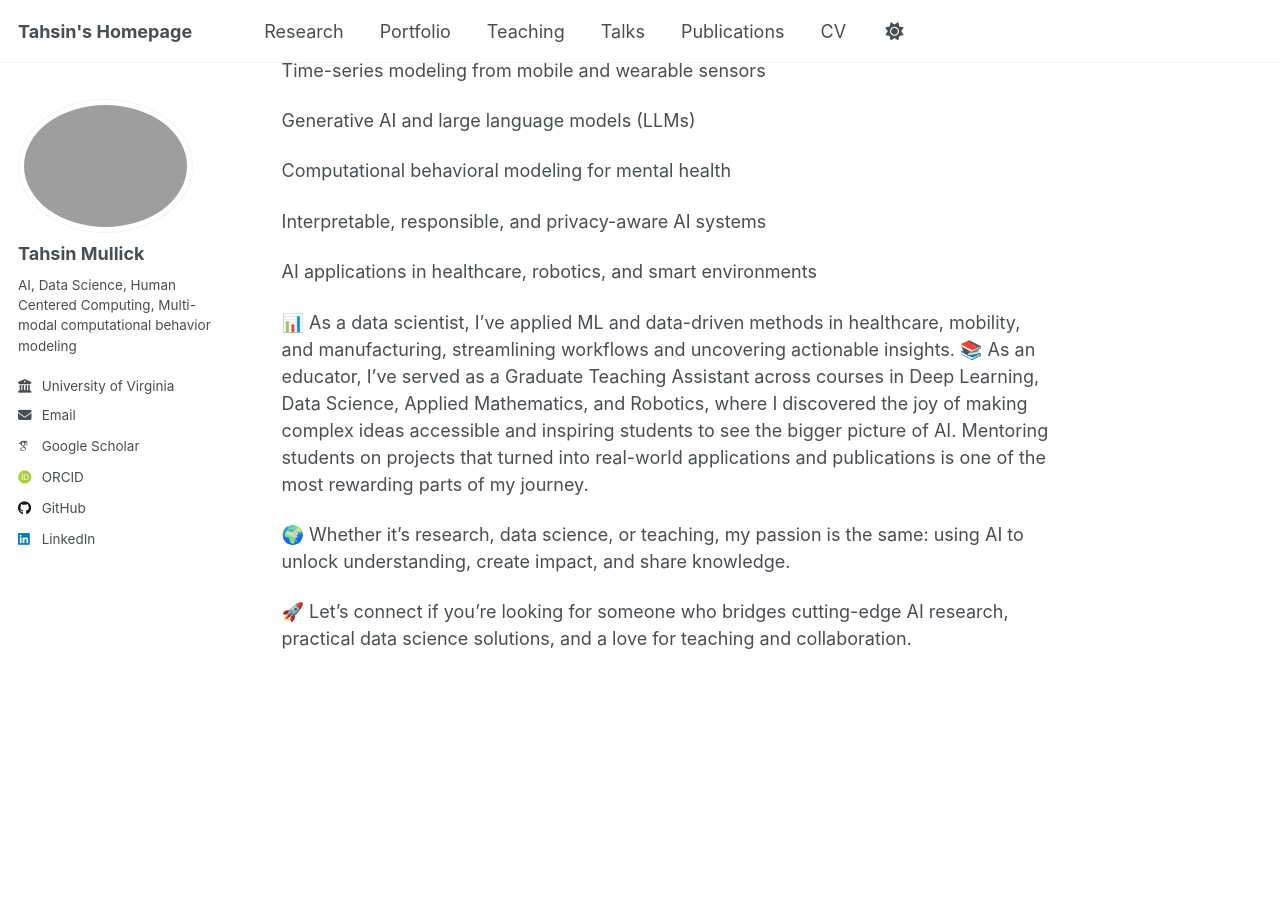
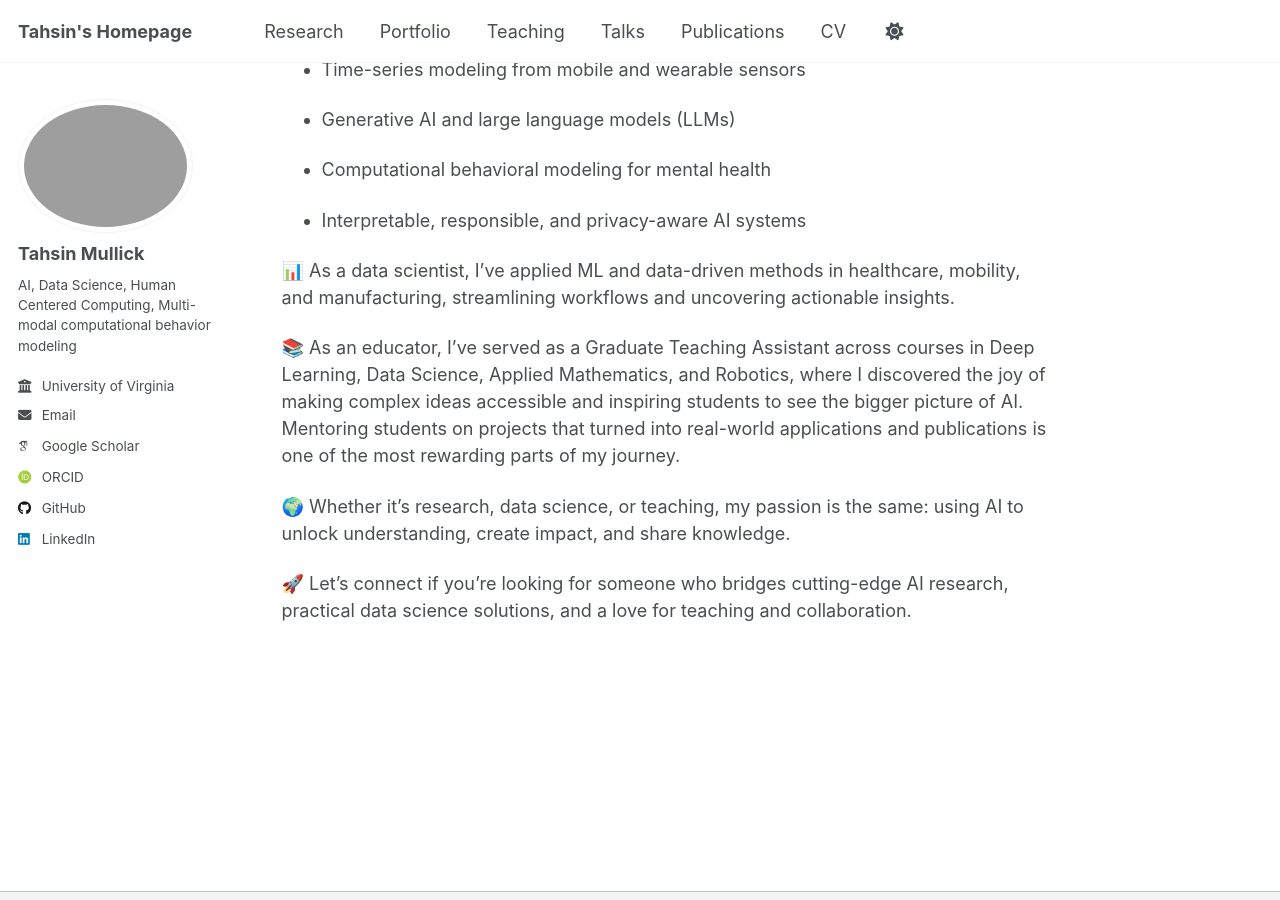
Before and after one commit to Tahsinmullick/Tahsinmullick.github.io, a Jekyll site: the page built from _pages/about.md, in a window 1280 px wide and 900 px high, scrolled down 658 px. Built offline with Jekyll 4.4.1, drawn with Linux system fonts in a browser that asks for light colours; some web fonts are replaced; a script that is not in the unit is left out.

Commit message:
changed about me

```diff
--- a/_pages/about.md
+++ b/_pages/about.md
@@ -9,27 +9,28 @@
 
 ![Illustration of my work](/images/gradcam_fvp2.png){: .align-right width="500px"}
 
-About Me
+# About Me
 
 👋 Hi, I’m Tahsin Uddin Mullick, Ph.D. — a researcher, data scientist, and educator driven by the belief that AI should empower people.
 
 🎓 I earned my Ph.D. in Systems & Information Engineering from the University of Virginia, specializing in human-centered computing, machine learning, deep learning, and multimodal behavioral modeling. My research spans mental health, robotics, and smart systems, with contributions supported by NIH, DARPA, and industry collaborations. Along the way, I’ve authored peer-reviewed publications, delivered conference talks, and hold a U.S. patent for intelligent systems design.
 
-🔬 My research interests include:
+# 🔬 My research interests include:
 
-Human-centered AI and multimodal machine learning
+- Human-centered AI and multimodal machine learning
 
-Time-series modeling from mobile and wearable sensors
+- Time-series modeling from mobile and wearable sensors
 
-Generative AI and large language models (LLMs)
+- Generative AI and large language models (LLMs)
 
-Computational behavioral modeling for mental health
+- Computational behavioral modeling for mental health
 
-Interpretable, responsible, and privacy-aware AI systems
+- Interpretable, responsible, and privacy-aware AI systems
 
-AI applications in healthcare, robotics, and smart environments
+
 
 📊 As a data scientist, I’ve applied ML and data-driven methods in healthcare, mobility, and manufacturing, streamlining workflows and uncovering actionable insights.
+
 📚 As an educator, I’ve served as a Graduate Teaching Assistant across courses in Deep Learning, Data Science, Applied Mathematics, and Robotics, where I discovered the joy of making complex ideas accessible and inspiring students to see the bigger picture of AI. Mentoring students on projects that turned into real-world applications and publications is one of the most rewarding parts of my journey.
 
 🌍 Whether it’s research, data science, or teaching, my passion is the same: using AI to unlock understanding, create impact, and share knowledge.
```
